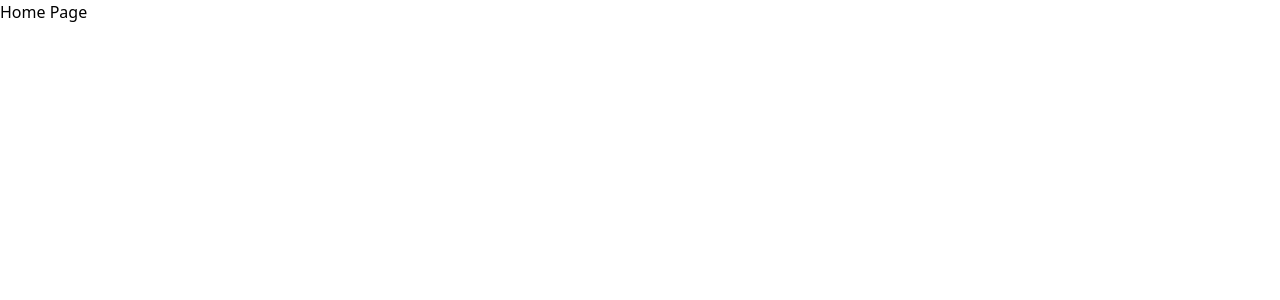
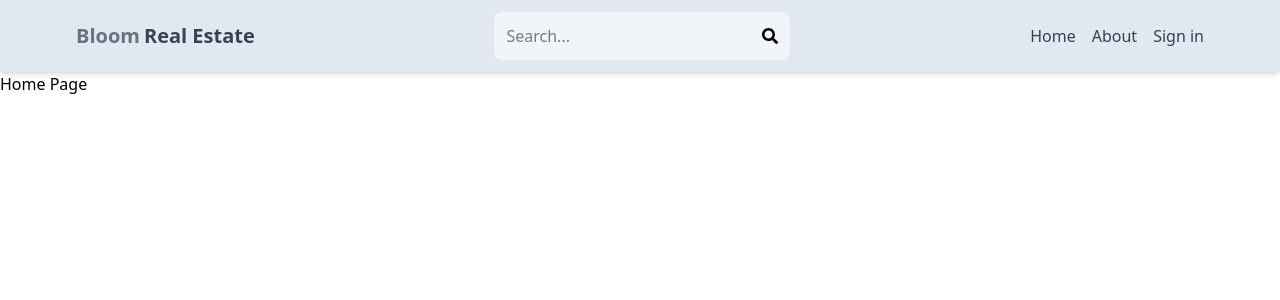
Before and after one commit to Udgeet007/RealEstate-Client, a React (Vite) app: page / in a window 1280 px wide. Shown: the top 300 px of the page. Built offline with nearby package versions, Linux system fonts and the light colour scheme.

Commit message:
Header Component is added

```diff
--- a/package.json
+++ b/package.json
@@ -13,6 +13,7 @@
     "@tailwindcss/vite": "^4.1.13",
     "react": "^19.1.1",
     "react-dom": "^19.1.1",
+    "react-icons": "^5.5.0",
     "react-router-dom": "^7.8.2",
     "tailwindcss": "^4.1.13"
   },
--- a/src/App.jsx
+++ b/src/App.jsx
@@ -4,12 +4,14 @@
 import SignUp from './Pages/SignUp';
 import Profile from './Pages/Profile';
 import SignIn from './Pages/SignIn';
+import Header from "./Components/Header";
 
 function App() {
 
   return (
     <>
     <BrowserRouter>
+    <Header/>
     <Routes>
       <Route path="/" element={<Home/>}/>
       <Route path="/about" element={<About/>}/>
--- /dev/null
+++ b/src/Components/Header.jsx
@@ -0,0 +1,29 @@
+import React from 'react'
+import { FaSearch } from 'react-icons/fa'
+import {Link} from 'react-router-dom';
+const Header = () => {
+  return (
+    <header className='bg-slate-200 shadow-md'>
+      <div className='flex justify-between items-center max-w-6xl mx-auto p-3'>
+        <Link to='/'>
+        <h1 className='font-bold text-sm sm:text-xl flex flex-wrap'>
+        <span className='text-gray-500'>Bloom</span>
+        <span className='text-gray-700 ml-1'>Real Estate</span>
+        </h1>
+        </Link>
+
+      <form className='bg-slate-100 p-3 rounded-lg flex justify-between items-center'>
+        <input type='text' placeholder='Search...' className='bg-transparent focus:outline-none w-24 sm:w-64'/>
+        <FaSearch/>
+      </form>
+      <ul className='flex gap-4'>
+      <Link to='/'><li className='hidden sm:inline  text-slate-700 hover:underline'>Home</li></Link>
+       <Link to='/about'><li className='hidden sm:inline  text-slate-700 hover:underline'>About</li></Link>
+       <Link to='signin'><li className='text-slate-700 hover:underline'>Sign in</li></Link>
+      </ul>
+       </div>
+    </header>
+  )
+}
+
+export default Header
```
Also changed, not shown: 1 other file (tests, documents, lock files or other folders).
